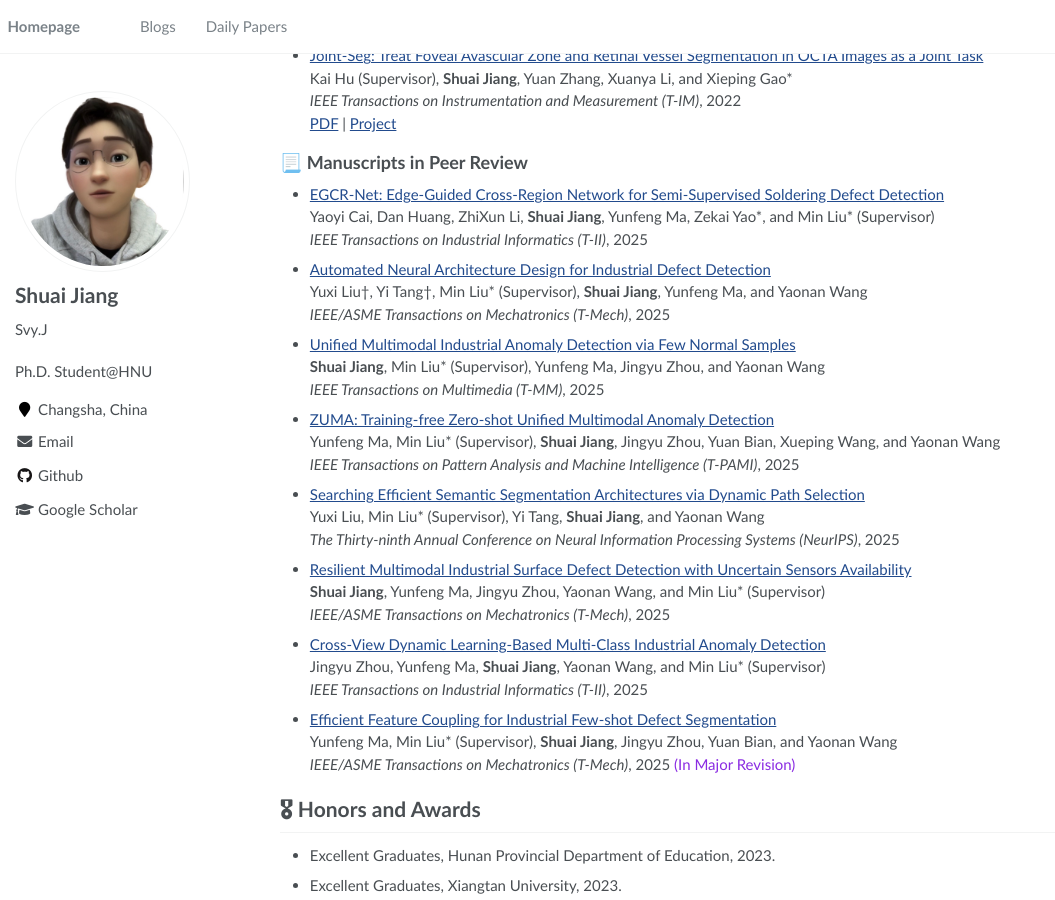
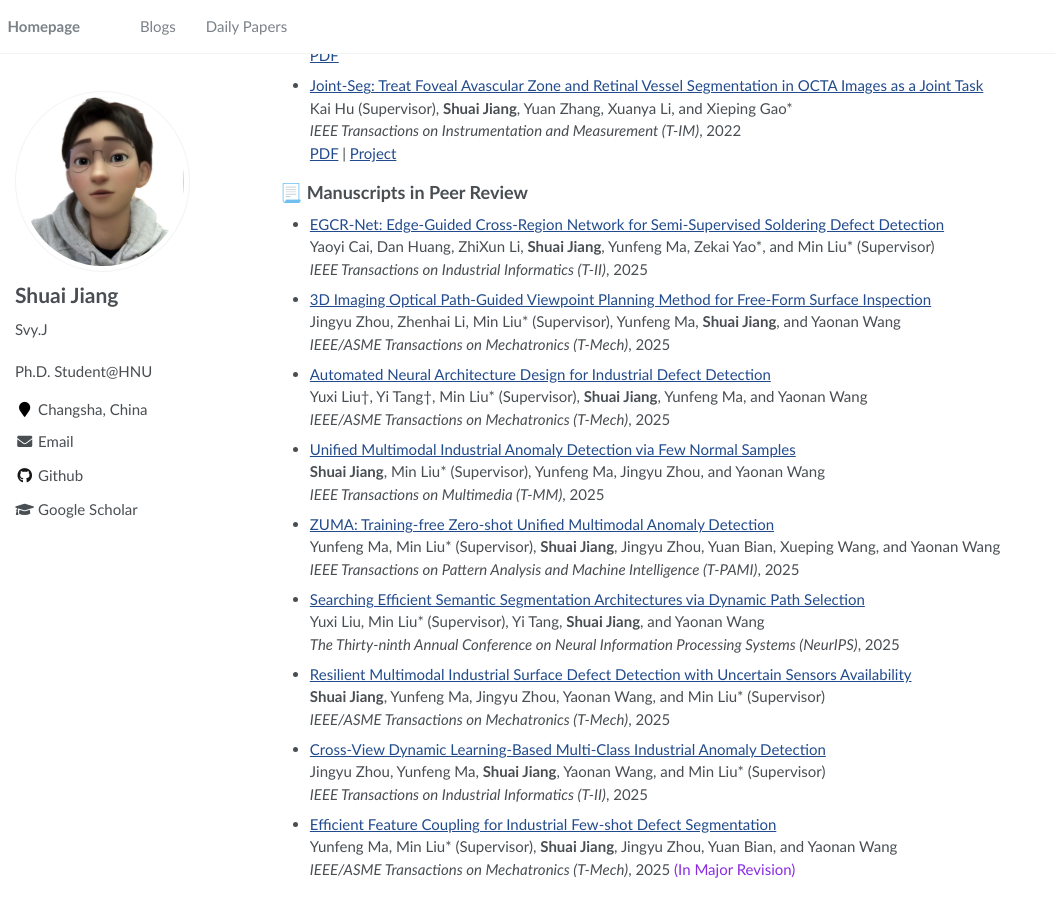
Before and after one commit to SvyJ/svyj.github.io, a Jekyll site: the page built from _pages/index.md, in a window 1280 px wide and 900 px high, scrolled down 2089 px. Shown: the whole window, without its empty margins (0-1055 px from the left). Built offline with Jekyll 4.4.1, drawn with Linux system fonts in a browser that asks for light colours; some of the changed text lies outside the part shown.

Commit message:
Update index.md

```diff
--- a/_pages/index.md
+++ b/_pages/index.md
@@ -28,6 +28,8 @@
 ## 📃 Latest Works
 
 - **[Jul. 2025]** 📃 Our article on "Semi-Supervised Soldering Defect Detection" was submitted to _IEEE T-II_.
+
+- **[Jul. 2025]** 📃 Our article on "Surface Inspection Viewpoint Planning" was submitted to _IEEE/ASME T-Mech_.
 
 - **[Jun. 2025]** 📃 Our article on "Neural Architecture Search for Surface Defect Detection" was submitted to _IEEE/ASME T-Mech_.
 
@@ -132,6 +134,10 @@
   Yaoyi Cai, Dan Huang, ZhiXun Li, **Shuai Jiang**, Yunfeng Ma, Zekai Yao\*, and Min Liu\* (Supervisor)<br>
   _IEEE Transactions on Industrial Informatics (T-II)_, 2025<br>
 
+- [3D Imaging Optical Path-Guided Viewpoint Planning Method for Free-Form Surface Inspection](https://ieeexplore.ieee.org/xpl/RecentIssue.jsp?punumber=3516)<br>
+  Jingyu Zhou, Zhenhai Li, Min Liu* (Supervisor), Yunfeng Ma, **Shuai Jiang**, and Yaonan Wang<br>
+  _IEEE/ASME Transactions on Mechatronics (T-Mech)_, 2025<br>
+
 - [Automated Neural Architecture Design for Industrial Defect Detection](https://ieeexplore.ieee.org/xpl/RecentIssue.jsp?punumber=3516)<br>
   Yuxi Liu†, Yi Tang†, Min Liu* (Supervisor), **Shuai Jiang**, Yunfeng Ma, and Yaonan Wang<br>
   _IEEE/ASME Transactions on Mechatronics (T-Mech)_, 2025<br>
```
